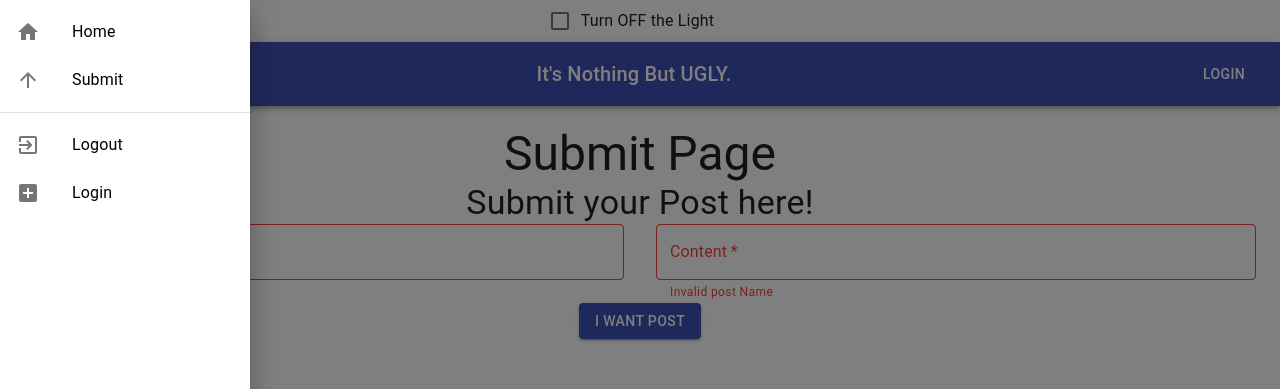
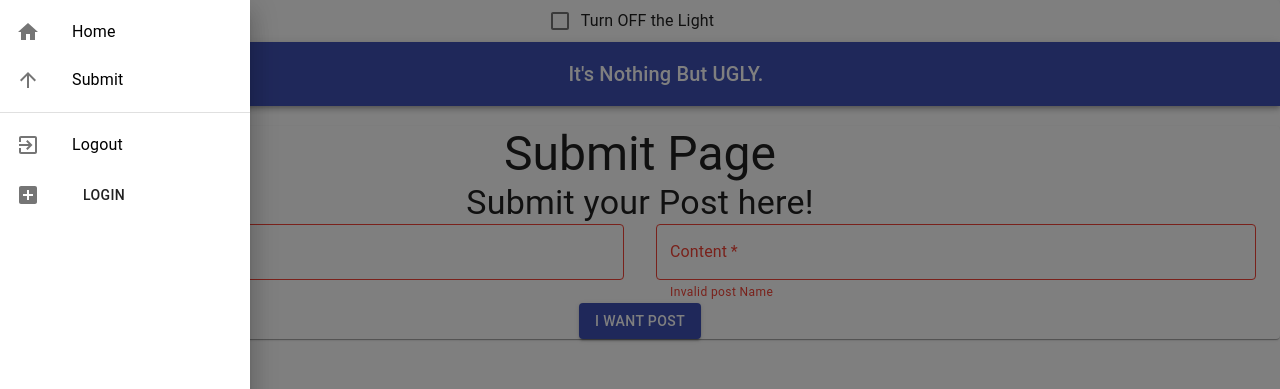
Before and after one commit to Alex-Beep-Cao/MSA-Project-2021, a React (Create React App) app in the folder msa-project/: page /submit in a window 1280 px wide. Both pictures are taken after a click on the button "menu". Shown: the top 389 px of the page. Built offline with nearby package versions, Linux system fonts and the light colour scheme.

Commit message:
fix Oauth and almost done

```diff
--- a/msa-project/src/App.tsx
+++ b/msa-project/src/App.tsx
@@ -21,11 +21,6 @@ function App() {
   return (
     <ThemeProvider theme={theme}>
       <Paper style={{ height: "100vh" }} className="App">
-        {/* <Checkbox
-          label="Turn off the Light"
-          checked={darkMode}
-          onChange={() => setDarkmode(!darkMode)}
-        /> */}
         <FormControlLabel
           control={
             <Checkbox
--- a/msa-project/src/Pages/HomePage/Homepage.tsx
+++ b/msa-project/src/Pages/HomePage/Homepage.tsx
@@ -1,10 +1,57 @@
-import { Typography } from "@material-ui/core";
+import { gql, useMutation } from "@apollo/client";
+import { Paper, Typography } from "@material-ui/core";
+
+import PostSelect from "../../stories/PostSelect";
+import { useEffect } from "react";
+
+const LOGIN = gql`
+  mutation ($code: String!) {
+    login(input: { code: $code }) {
+      jwt
+    }
+  }
+`;
+
+// const CLIENT_ID = "db91b85f047825b818b2";
+// const REDIRECT_URI = "http://localhost:3000/home";
 
 export const HomePage = () => {
+  const [login] = useMutation(LOGIN);
+  const code = localStorage.getItem("code");
+
+  function getToken() {
+    login({
+      variables: {
+        code: code,
+      },
+    })
+      .then((r) => {
+        console.log("aaaaaaaaaaaaaaaaaaaaaaaaaaaaaaaaaa");
+        if (r.errors) {
+          console.log(r.errors.join("/n"));
+          return;
+        }
+        if (r) {
+          console.log(r);
+          localStorage.setItem("token", r.data.login.jwt);
+        }
+      })
+      .catch((reason) => console.log("bbbbbbbbbbbbbbbbbbbbbbbb", reason));
+  }
+
+  useEffect(() => {
+    if (localStorage.getItem("token")) {
+      return;
+    }
+
+    getToken();
+  }, []);
+
   return (
-    <div>
+    <Paper>
       <Typography variant="h3">Home Page</Typography>
       <Typography variant="h2">Why you are here?</Typography>
-    </div>
+      <PostSelect />
+    </Paper>
   );
 };
--- a/msa-project/src/Pages/SubmitPage/SubmitPage.tsx
+++ b/msa-project/src/Pages/SubmitPage/SubmitPage.tsx
@@ -1,11 +1,12 @@
-import { Typography } from "@material-ui/core";
+import { Paper, Typography } from "@material-ui/core";
 import AddTodo from "../../stories/FormAddtoDo";
 
 export const SubmitPage = () => {
   return (
-    <div>
+    // eslint-disable-next-line react/jsx-no-undef
+    <Paper>
       <Typography variant="h3">Submit Page</Typography>
       <AddTodo />
-    </div>
+    </Paper>
   );
 };
--- a/msa-project/src/index.tsx
+++ b/msa-project/src/index.tsx
@@ -10,12 +10,13 @@ import { ApolloProvider } from "@apollo/client";
 import { setContext } from "apollo-link-context";
 
 const httpLink = createHttpLink({
-  // uri: "https://localhost:44361/graphql/",
+  //uri: "https://localhost:44361/graphql/",
   uri: "https://msa-project-alex.azurewebsites.net/graphql/",
 });
 
 const authLink: any = setContext((_, { headers }) => {
   const token = localStorage.getItem("token");
+
   return {
     headers: {
       ...headers,
--- a/msa-project/src/stories/Cards.tsx
+++ b/msa-project/src/stories/Cards.tsx
@@ -48,6 +48,7 @@ const useStyles = makeStyles((theme: Theme) =>
 );
 
 export default function ContentCard(props: any) {
+  // const { comment } = props;
   const classes = useStyles();
 
   const [postId, setPostId] = useState("");
@@ -69,14 +70,25 @@ export default function ContentCard(props: any) {
   // console.log(postId);
   // console.log(commentContent);
 
+  // useEffect(() => {
+  //   if (!comment.length) {
+  //     return;
+  //   }
+  //   const [{ content }] = (comment as any) || "";
+  //   console.log(content);
+  //   setCommentContent(content);
+  // }, []);
+
   const handleSubmit = async () => {
+    // setCommentContent(e.getElementById("outlined-multiline-static")[0].value);
     await addComment({
       variables: {
         content: commentContent,
         postId: postId,
       },
+    }).then((r) => {
+      setSubmit(true);
     });
-    setSubmit(true);
   };
 
   const likehandle = () => {
@@ -85,6 +97,7 @@ export default function ContentCard(props: any) {
       return !like;
     });
   };
+
   return (
     <Card className={classes.root}>
       <CardHeader
@@ -108,7 +121,7 @@ export default function ContentCard(props: any) {
             props.comment.map((co: { content: string }) => (
               <div key={co.content}>{co.content}</div>
             ))}
-
+          {/* {commentContent} */}
           <FavoriteIcon onClick={likehandle} color={color} />
         </Typography>
 
@@ -125,7 +138,7 @@ export default function ContentCard(props: any) {
           rows={4}
           variant="outlined"
           onChange={(e) => {
-            setCommentContent(e.target.value);
+           setCommentContent(e.target.value);
             setPostId(props.id);
           }}
         />
--- a/msa-project/src/stories/Msa-header.tsx
+++ b/msa-project/src/stories/Msa-header.tsx
@@ -7,11 +7,11 @@ import MenuIcon from "@material-ui/icons/Menu";
 import AppBar from "@material-ui/core/AppBar";
 import Toolbar from "@material-ui/core/Toolbar";
 import IconButton from "@material-ui/core/IconButton";
-import Button from "@material-ui/core/Button";
+
 import Typography from "@material-ui/core/Typography";
 import { createStyles, makeStyles, Theme } from "@material-ui/core/styles";
 import { Drawer } from "@material-ui/core";
-import { Sidebar } from "./Sidebar";
+import Sidebar from "./Sidebar";
 const useStyles = makeStyles((theme: Theme) =>
   createStyles({
     root: {
@@ -34,6 +34,11 @@ export default function Header() {
     setSideBar(!sideBar);
   };
 
+  const githubCode = window.location.search
+    .substring(1)
+    .split("&")[0]
+    .split("code=")[1];
+
   return (
     <div className="MsaHeader">
       <AppBar position="static">
@@ -47,13 +52,13 @@ export default function Header() {
           >
             <MenuIcon />
             <Drawer anchor="left" open={sideBar} onClose={toggleSideBar}>
+              {githubCode ? localStorage.setItem("code", githubCode) : ""}
               <Sidebar />
             </Drawer>
           </IconButton>
           <Typography variant="h6" className={classes.title}>
             It's Nothing But UGLY.
           </Typography>
-          <Button color="inherit">Login</Button>
         </Toolbar>
       </AppBar>
     </div>
--- a/msa-project/src/stories/Sidebar.tsx
+++ b/msa-project/src/stories/Sidebar.tsx
@@ -1,7 +1,6 @@
-//import React, { useState } from "react";
 import {
+  Button,
   Divider,
-  // Drawer,
   Link,
   List,
   ListItem,
@@ -13,6 +12,9 @@ import HomeIcon from "@material-ui/icons/Home";
 import ArrowUpwardIcon from "@material-ui/icons/ArrowUpward";
 import AddBoxIcon from "@material-ui/icons/AddBox";
 import ExitToAppIcon from "@material-ui/icons/ExitToApp";
+
+// import { gql, useMutation } from "@apollo/client";
+// import { useState } from "react";
 
 const CLIENT_ID = "db91b85f047825b818b2";
 const REDIRECT_URI = "http://localhost:3000/home";
@@ -28,22 +30,51 @@ const useStyles = makeStyles({
     width: "auto",
   },
 });
+function Sidebar() {
+  const classes = useStyles();
+  // const [submit, setSubmit] = useState(false);
+  // const [login] = useMutation(LOGIN);
 
-export const Sidebar = () => {
-  const classes = useStyles();
-  //const [submitForm, setsubmitForm] = useState(false);
+  // if (loading) return "Submitting...";
+  // if (error) return `Submission error! ${error.message}`;
 
-  //   const togglesubmitForm = () => {
-  //     setsubmitForm(!submitForm);
-  //   };
-  // export const SideBar: React.FC<HeaderProps> = ({ user }) => {
-  //   const classes = useStyles();
+  // const handleSubmit = (e: any) => {
+  // e.preventDefault();
+  // const code = localStorage.getItem("code");
+  // console.log("handelsubmit", code);
+  // login({
+  //   variables: {
+  //     code: code,
+  //   },
+  // })
+  //   .then((r) => {
+  //     console.log("aaaaaaaaaaaaaaaaaaaaaaaaaaaaaaaaaa");
+  //     if (r.errors) {
+  //       console.log(r.errors.join("/n"));
+  //       return;
+  //     }
+  //     if (r) {
+  //       console.log(r);
+  //       localStorage.setItem("token", r.data.login.jwt);
+  //     }
+  //   })
+  //   .catch((reason) => console.log("bbbbbbbbbbbbbbbbbbbbbbbb", reason));
+  // login({
+  //   variables: {
+  //     code: githubCode,
+  //   },
+  // });
+  // setSubmit(true);
+  // localStorage.setItem("token", data);
+  // };
+
   const handleLogout = () => {
     localStorage.removeItem("token");
   };
 
   return (
     <div className={classes.list}>
+      {/* {githubCode} */}
       <List>
         <ListItem button href="/home" component={Link}>
           <ListItemIcon>
@@ -67,17 +98,22 @@ export const Sidebar = () => {
           <ListItemText className={classes.listText} primary="Logout" />
         </ListItem>
 
-        <ListItem
-          button
-          href={`https://github.com/login/oauth/authorize?client_id=${CLIENT_ID}&scope=user&redirect_uri=${REDIRECT_URI}`}
-          component={Link}
-        >
+        <ListItem>
           <ListItemIcon>
             <AddBoxIcon />
           </ListItemIcon>
-          <ListItemText className={classes.listText} primary="Login" />
+          <Button
+            color="inherit"
+            href={`https://github.com/login/oauth/authorize?client_id=${CLIENT_ID}&scope=user&redirect_uri=${REDIRECT_URI}`}
+          >
+            Login
+          </Button>
         </ListItem>
       </List>
     </div>
   );
-};
+}
+
+export default Sidebar;
+
+// &redirect_uri=${REDIRECT_URI}
```
Also changed, not shown: 1 other file (tests, documents, lock files or other folders).
